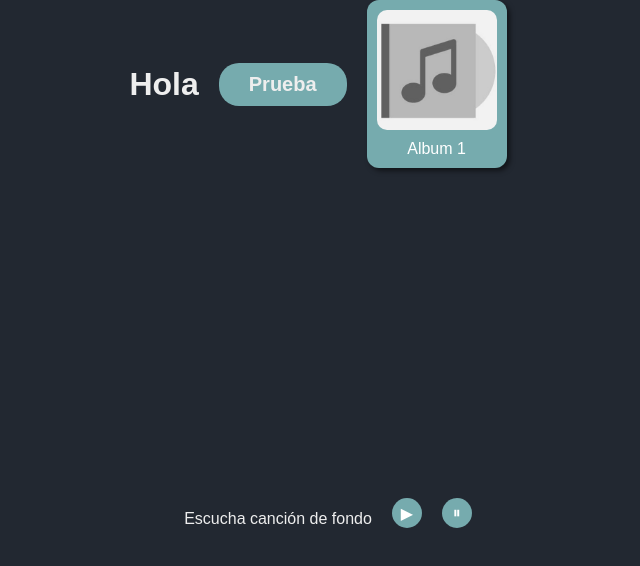
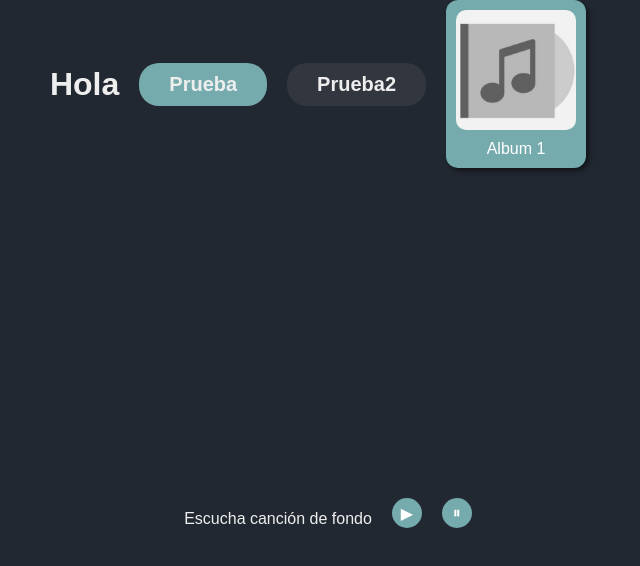
Before and after one commit to abenitezm/undersounds, a Next.js app: page / in a window 1280 px wide. Shown: the top 566 px of the page, without its empty margins (312-952 px from the left). Built offline with nearby package versions, Linux system fonts and the light colour scheme.

Commit message:
SecondaryButton v0.1

```diff
--- /dev/null
+++ b/src/app/components/SecondaryButton.tsx
@@ -0,0 +1,35 @@
+'use client';
+
+import React from "react";
+import colors from "../colors";
+import { styled } from "styled-components";
+
+const Button = styled.button`
+    background-color: ${colors.tertiary};
+    border: none;
+    color: ${colors.secondary};
+    border-radius: 20px;
+    font-size: 20px;
+    padding: 10px 30px;
+    font-weight: bold;
+    cursor: pointer;
+
+    &:hover {
+        background-color: ${colors.secondary};
+        color: ${colors.background};
+        transform: scale(1.05);
+    }
+`;
+
+type ButtonProps = {
+    text: string;
+    onClick: () => void;
+}
+
+export default function PrimaryButton({ text, onClick }: ButtonProps) {
+    return (
+        <Button onClick={onClick}>
+            {text}
+        </Button>
+    );
+};
--- a/src/app/page.tsx
+++ b/src/app/page.tsx
@@ -4,6 +4,7 @@ import colors from "./colors";
 import ActivityRow from "./components/ActivityRow";
 import { Album } from "./components/Album";
 import PrimaryButton from "./components/PrimaryButton";
+import SecondaryButton from "./components/SecondaryButton";
 import NavigationPage from "./navigation/navigationPage";
 import { CSSProperties } from "react";
 
@@ -13,6 +14,7 @@ export default function Home() {
     <div style={ styles.container }>
       <h1>Hola</h1>
       <PrimaryButton text={"Prueba"} onClick={() => alert("Prueba")} />
+      <SecondaryButton text={"Prueba2"} onClick={() => alert("Prueba2")} />
       <Album name="Album 1" />
       <div id="navigationPage" style = { styles.container }>
         <NavigationPage />
```
